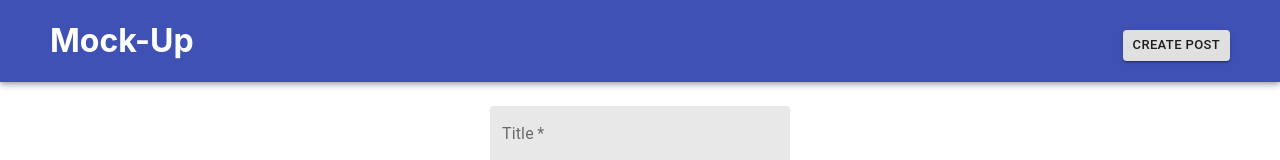
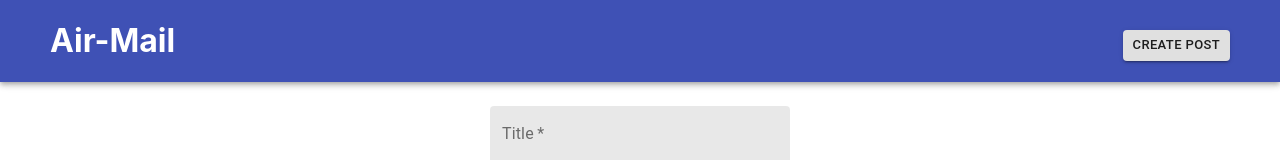
Before and after one commit to Hassan-maroof/ApiCrud, a React (Create React App) app: page /createPost in a window 1280 px wide. Shown: the top 160 px of the page. Built offline with nearby package versions, Linux system fonts and the light colour scheme.

Commit message:
landingPage ui fix

```diff
--- a/src/components/Index.js
+++ b/src/components/Index.js
@@ -12,7 +12,7 @@ function Index() {
     <div>
         <AppBar position="Sticky" >
             <div className="App-bar">
-            <h1>Mock-Up</h1>
+            <h1>Air-Mail</h1>
             <div className='App-button'>
             <Link to = {`/createPost`} style={{ color: 'inherit', textDecoration: 'inherit'}}>
             <Button fullWidth= {false} size="small" variant="contained" >
--- a/src/components/ProductPages/landingPage.js
+++ b/src/components/ProductPages/landingPage.js
@@ -95,7 +95,9 @@ function LandingPage() {
               return (
 
                 <Grid item xs={15}>
+
                   <Paper className={classes.cardroot}>
+                  <Link to={`/product/${elem.userId}`}  style={{ color: 'inherit', textDecoration: 'inherit'}}>
                     <CardMedia className={classes.cardmedia}
                       image={mockup}
                       title="Product"
@@ -108,7 +110,7 @@ function LandingPage() {
                         {elem.body.length > 100 ? elem.body.substring(0,100) + '...': elem.body}
                       </Typography>
                     </CardContent>
-
+                    </Link >
                     <CardActions style={{ justifyContent: "space-between" }} className={classes.end} >
                       <Link to={`/product/${elem.userId}`} >
                         <Button size="small" color="primary">
@@ -121,6 +123,7 @@ function LandingPage() {
                       </IconButton>
                     </CardActions>
                   </Paper>
+
                 </Grid>
 
               );
```
